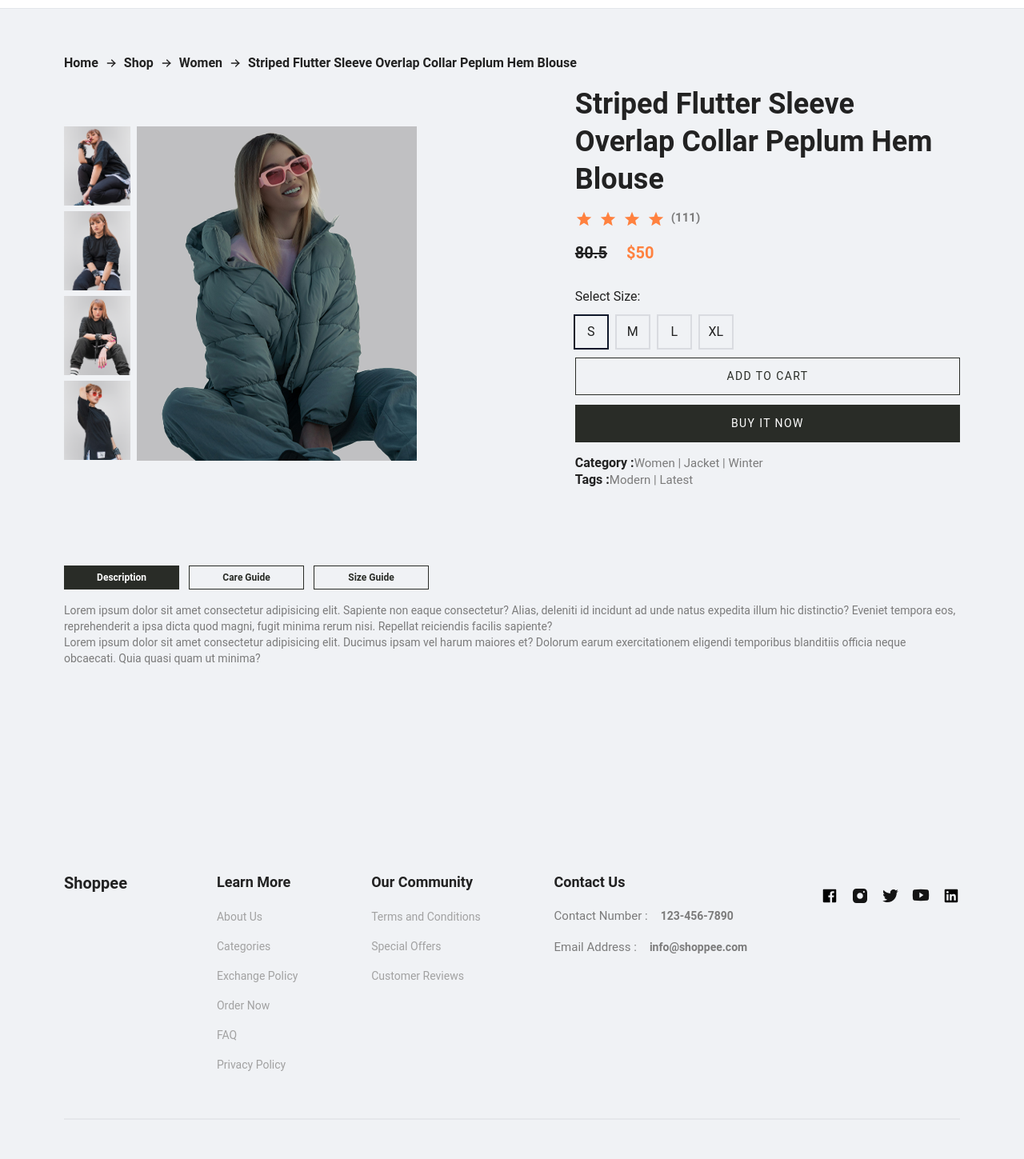
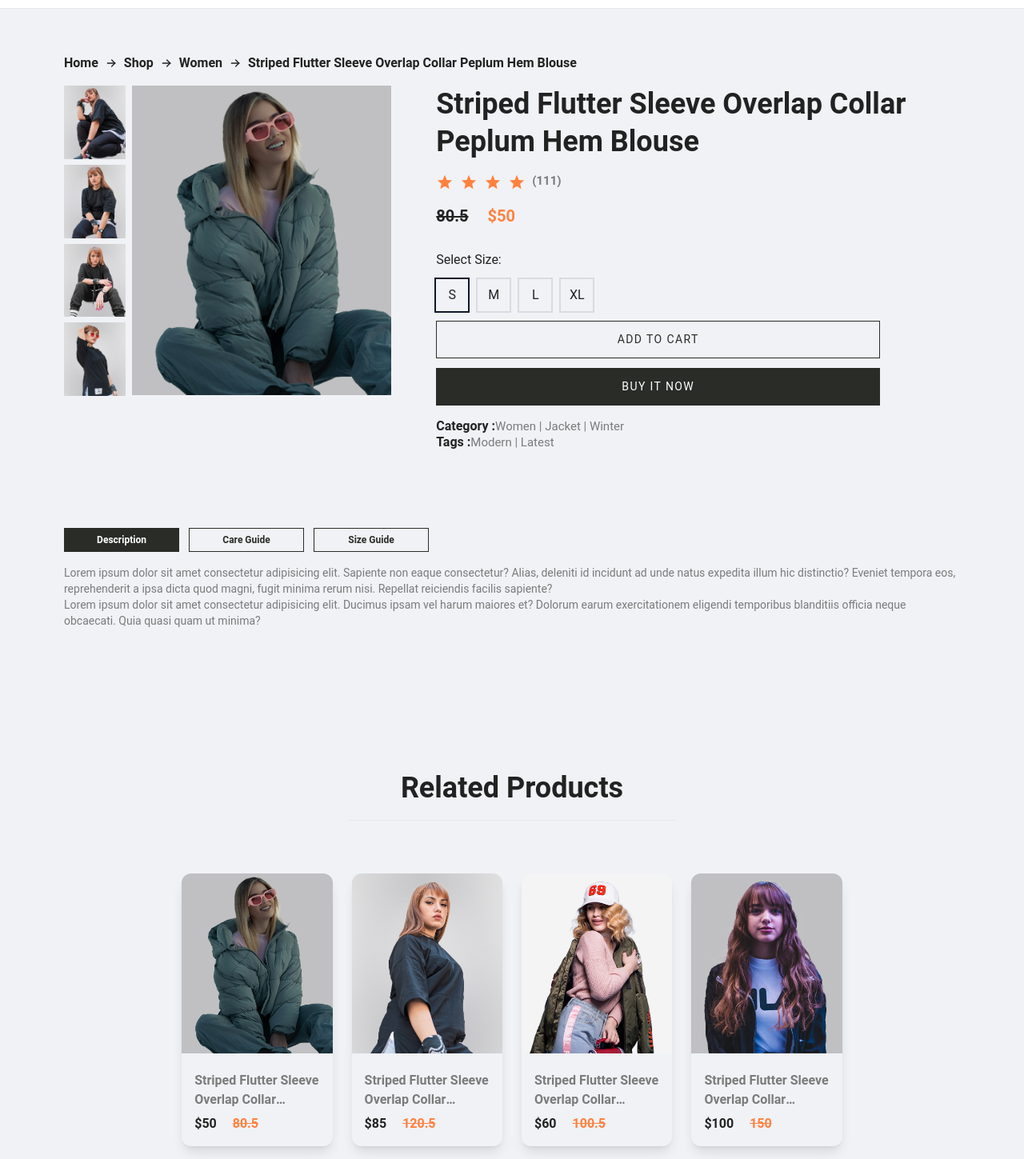
Before and after one commit to AnuragM23/e-commerce-app, a React (Vite) app in the folder frontend/: page /product/1 in a window 1280 px wide. Shown: the part 61-1510 px from the top of the page at 80% size. Built offline with nearby package versions, Linux system fonts and the light colour scheme.

Commit message:
created the product section

```diff
--- a/frontend/src/components/Item.jsx
+++ b/frontend/src/components/Item.jsx
@@ -7,7 +7,7 @@ function Item({id, name, image, old_price, new_price}) {
     <div className='rounded-xl overflow-hidden shadow-lg'>
       <div className='relative flexCenter group overflow-hidden transition-all duration-100'>
         <Link to={`product/${id}`} className='h-12 w-12 bg-white rounded-full flexCenter absolute top-1/2 bottom-1/2 !py-2 z-20 scale-0 group-hover:scale-100 transition-all duration-700'><FaSearch className='scale-125 hover:rotate-90 transition-all duration-200'/></Link>
-        <img src={image} alt="productImage" className='w-full block object-cover group-hover:scale-110 transition-all duration-1000'/>
+        <img onClick={window.scrollTo(0, 0)} src={image} alt="productImage" className='w-full block object-cover group-hover:scale-110 transition-all duration-1000'/>
       </div>
       <div className='p-4 overflow-hidden'>
         <h4 className='my-[6px] medium-16 line-clamp-2 text-gray-30'>{name}</h4>
--- a/frontend/src/components/ProductDisplay.jsx
+++ b/frontend/src/components/ProductDisplay.jsx
@@ -1,17 +1,19 @@
-import React from "react";
+import React, { useContext } from "react";
 import product_rt_1 from "../assets/product_rt_1.png";
 import product_rt_2 from "../assets/product_rt_2.png";
 import product_rt_3 from "../assets/product_rt_3.png";
 import product_rt_4 from "../assets/product_rt_4.png";
 import { MdStar } from "react-icons/md";
+import { ShopContext } from "../contexts/ShopContext";
 
 function ProductDisplay(props) {
   const { product } = props;
+  const {addToCart} = useContext(ShopContext);
   return (
     <section>
-      <div className="flex flex-col gap-14 xl:flex-row">
+      <div className="flex flex-col gap-14 xl:flex-row ">
         {/* left side */}
-        <div className="flex gap-x-2 w-full m-auto">
+        <div className="flex gap-x-2 xl:flex-1 justify-center">
           <div className="flex flex-col gap-[7px] flex-wrap">
             <img src={product_rt_1} alt="prdctImg" className="max-h-[99px]" />
             <img src={product_rt_2} alt="prdctImg" className="max-h-[99px]" />
@@ -23,7 +25,7 @@ function ProductDisplay(props) {
           </div>
         </div>
         {/* right side */}
-        <div className="flex flex-col ">
+        <div className="flex flex-col xl:flex-[1.6]">
           <h3 className="h3">{product.name}</h3>
           <div className="flex gap-x-2 text-secondary medium-22">
             <MdStar />
@@ -53,7 +55,7 @@ function ProductDisplay(props) {
               </div>
             </div>
             <div className="flex flex-col gap-y-3 mb-4 max-w-[555px]">
-              <button className="btn_dark_outline  !rounded-none uppercase regular-14 tracking-widest">Add to Cart</button>
+              <button onClick={() => addToCart(product.id)} className="btn_dark_outline  !rounded-none uppercase regular-14 tracking-widest">Add to Cart</button>
               <button className="btn_dark_rounded !rounded-none uppercase regular-14 tracking-widest">Buy it Now</button>
             </div>
             <p>
--- /dev/null
+++ b/frontend/src/components/RelatedProducts.jsx
@@ -0,0 +1,22 @@
+import React from 'react'
+import Item from './Item'
+import POPULAR from '../assets/popular'
+
+function RelatedProducts() {
+  return (
+    <section className='bg-primary'>
+        <div className='max_padd_container py-12 xl:py-28 xl:w-[88%]'>
+            <h3 className='h3 text-center'>Related Products</h3>
+            <hr className='h-[3px] md:w-1/2 mx-auto bg-gradient-to-1 from-transparent vi    a-black to-transparent mb-16'/>
+            {/* container */}
+            <div className='grid grid-cols-1 xs:grid-cols-2 md:grid-cols-3 xl:grid-cols-4 gap-6'>
+                {POPULAR.map((item)=>(
+                    <Item key={item.id} id={item.id} image={item.image} name={item.name} new_price={item.new_price} old_price={item.old_price}/>
+                ))}
+            </div>
+        </div>
+    </section>
+  )
+}
+
+export default RelatedProducts
--- a/frontend/src/contexts/ShopContext.jsx
+++ b/frontend/src/contexts/ShopContext.jsx
@@ -1,10 +1,28 @@
-import { createContext } from "react";
+import { createContext, useState } from "react";
 import all_products from "../assets/all_products";
 
 export const ShopContext = createContext(null);
+const getDefaultCart = () => {
+        let cart = {};
+        for (let i = 0; i < all_products.length + 1; i++) {
+            cart[i] = 0;
+        }
+        return cart;
+    };
+const ShopContextProvider = (props) => {
 
-const ShopContextProvider = (props) => {
-    const contextValue = {all_products};
+    const [cartItems, setCartItems] = useState(getDefaultCart());
+
+
+    const addToCart = (itemId) => {
+        setCartItems((prev) => ({...prev, [itemId]: prev[itemId] + 1}));
+    }
+
+    const removeToCart = (itemId) => {
+        setCartItems((prev) => ({...prev, [itemId]: prev[itemId] - 1}));
+    }
+
+    const contextValue = {all_products, cartItems, addToCart, removeToCart};
 
     return (
         <ShopContext.Provider value={contextValue}>
--- a/frontend/src/pages/Product.jsx
+++ b/frontend/src/pages/Product.jsx
@@ -4,6 +4,7 @@ import {useParams} from 'react-router-dom';
 import {ShopContext} from '../contexts/ShopContext';
 import ProductDisplay from '../components/ProductDisplay';
 import ProductDescription from '../components/ProductDescription';
+import RelatedProducts from '../components/RelatedProducts';
 
 function Product() {
   const {all_products} = useContext(ShopContext);
@@ -18,6 +19,7 @@ function Product() {
         <ProductHd product={product}/>
         <ProductDisplay product={product}/>
         <ProductDescription />
+        <RelatedProducts />
       </div>
     </section>
   )
```
